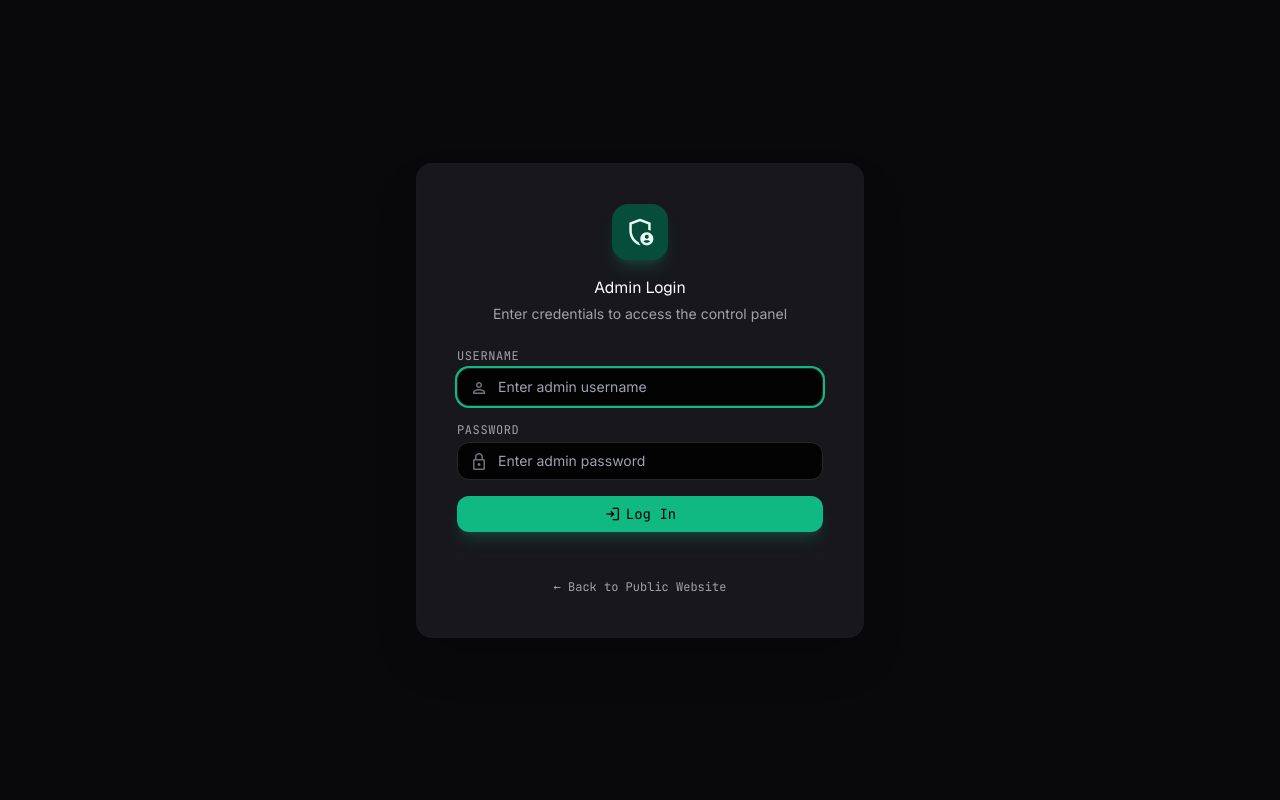
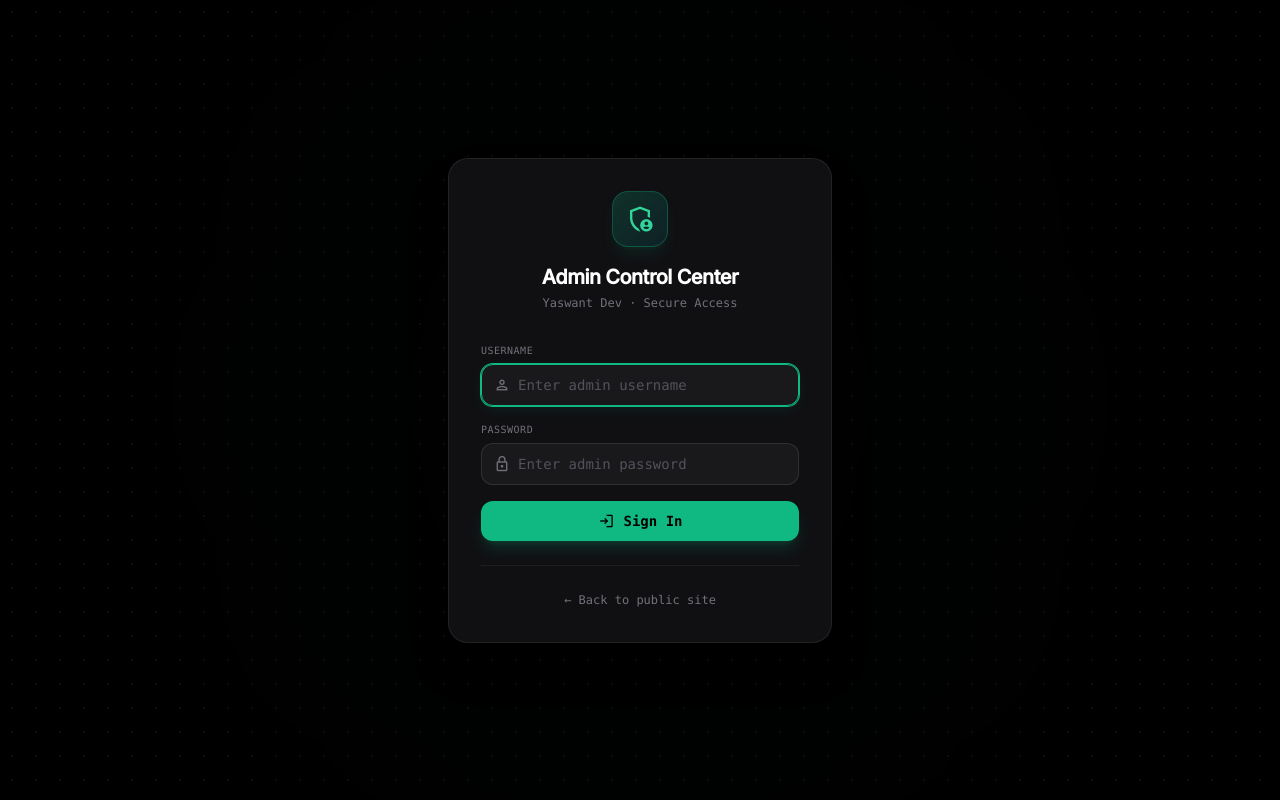
Before and after one commit to yaswantpandey/yaswant-dev, a PHP site: page /stitch_engihub_os/admin_login.php in a window 1280 px wide. Run offline with PHP 8.4, Linux system fonts and the light colour scheme; some libraries are stand-ins or nearby versions.

Commit message:
update admin page

```diff
--- a/admin_login.php
+++ b/admin_login.php
@@ -10,9 +10,10 @@ if (!empty($_SESSION['admin_logged_in'])) {
   exit;
 }
 
-$error = '';
-if (!empty($_GET['timeout'])) {
-  $error = 'Your admin session expired due to inactivity. Please log in again.';
+$error   = '';
+$timeout = !empty($_GET['timeout']);
+if ($timeout) {
+  $error = 'Session expired due to inactivity. Please log in again.';
 }
 
 if ($_SERVER['REQUEST_METHOD'] === 'POST') {
@@ -20,77 +21,111 @@ if ($_SERVER['REQUEST_METHOD'] === 'POST') {
   $password = trim($_POST['password'] ?? '');
 
   if ($username === ADMIN_USER && $password === ADMIN_PASS) {
+    session_regenerate_id(true);
     $_SESSION['admin_logged_in'] = true;
-    $_SESSION['admin_user'] = $username;
-    $_SESSION['last_activity'] = time();
+    $_SESSION['admin_user']      = $username;
+    $_SESSION['last_activity']   = time();
     header('Location: admin.php');
     exit;
   } else {
-    $error = 'Invalid admin username or password';
+    $error = 'Invalid admin username or password.';
   }
 }
 
 nexus_head(
   'Admin Login — Yaswant Dev',
-  'Secure login portal for Yaswant Dev platform administration.',
-  'admin login, yaswant dev admin portal',
+  'Secure admin login portal for Yaswant Dev platform.',
+  'admin login, yaswant dev admin',
   'https://yaswant.co.in/admin_login.php'
 );
 ?>
-<div class="min-h-screen flex items-center justify-center bg-surface p-md">
-  <div class="w-full max-w-md bg-surface-container-high rounded-2xl p-xl shadow-2xl border border-outline-variant/20">
-    <div class="text-center mb-lg">
-      <div
-        class="w-14 h-14 rounded-2xl bg-primary-container text-on-primary-container flex items-center justify-center mx-auto mb-md shadow-lg shadow-primary/20">
-        <span class="material-symbols-outlined text-[32px]" aria-hidden="true">admin_panel_settings</span>
+<style>
+  body { background: #09090b; }
+  .login-card {
+    background: rgba(18,18,22,0.9);
+    border: 1px solid rgba(255,255,255,0.08);
+    border-radius: 1.25rem;
+  }
+  .login-input {
+    background: rgba(255,255,255,0.04);
+    border: 1px solid rgba(255,255,255,0.10);
+    border-radius: 0.75rem;
+    color: #f4f4f5;
+    transition: border-color 0.2s ease, box-shadow 0.2s ease;
+  }
+  .login-input:focus {
+    outline: none;
+    border-color: #10b981;
+    box-shadow: 0 0 0 1px #10b981, 0 4px 16px -4px rgba(16,185,129,0.15);
+  }
+  .login-input::placeholder { color: #52525b; }
+  .dot-grid {
+    background-image: radial-gradient(rgba(255,255,255,0.05) 1px, transparent 1px);
+    background-size: 24px 24px;
+  }
+</style>
+
+<div class="min-h-screen flex items-center justify-center dot-grid p-4">
+
+  <!-- Ambient Glow -->
+  <div class="fixed top-1/2 left-1/2 -translate-x-1/2 -translate-y-1/2 w-[600px] h-[600px] rounded-full blur-[200px] pointer-events-none"
+    style="background: radial-gradient(circle, rgba(16,185,129,0.06) 0%, transparent 70%);"></div>
+
+  <div class="login-card w-full max-w-sm p-8 shadow-2xl relative">
+
+    <!-- Logo / Icon -->
+    <div class="text-center mb-8">
+      <div class="w-14 h-14 rounded-2xl bg-gradient-to-br from-emerald-500/20 to-cyan-500/10 border border-emerald-500/30 flex items-center justify-center mx-auto mb-4 shadow-lg shadow-emerald-500/10">
+        <span class="material-symbols-outlined text-emerald-400 text-[30px]">admin_panel_settings</span>
       </div>
-      <h1 class="font-display-lg text-headline-md text-on-surface">Admin Login</h1>
-      <p class="text-sm text-on-surface-variant mt-xs">Enter credentials to access the control panel</p>
+      <h1 class="text-xl font-black text-white tracking-tight">Admin Control Center</h1>
+      <p class="text-xs text-zinc-500 font-mono mt-1">Yaswant Dev · Secure Access</p>
     </div>
 
+    <!-- Error / Timeout Banner -->
     <?php if ($error): ?>
-      <div
-        class="bg-error-container text-on-error-container px-md py-sm rounded-xl text-sm mb-md flex items-center gap-xs">
-        <span class="material-symbols-outlined text-[18px]">error</span>
-        <span><?= htmlspecialchars($error) ?></span>
+      <div class="mb-5 flex items-center gap-2.5 px-4 py-3 rounded-xl bg-red-500/10 border border-red-500/25 text-red-400 text-xs font-mono">
+        <span class="material-symbols-outlined text-[16px] shrink-0">error</span>
+        <?= htmlspecialchars($error) ?>
       </div>
     <?php endif; ?>
 
-    <form method="POST" action="admin_login.php" class="space-y-md">
+    <!-- Login Form -->
+    <form method="POST" action="admin_login.php" class="space-y-4">
+
       <div>
-        <label for="username"
-          class="block text-xs font-label-sm uppercase tracking-wider text-on-surface-variant mb-xs">Username</label>
+        <label for="username" class="block text-[10px] font-mono uppercase tracking-wider text-zinc-500 mb-1.5">Username</label>
         <div class="relative">
-          <span class="material-symbols-outlined absolute left-3 top-2.5 text-outline text-[20px]"
-            aria-hidden="true">person</span>
-          <input id="username" name="username" type="text" required autofocus placeholder="Enter admin username"
-            class="w-full bg-surface-container-lowest border border-outline-variant rounded-xl pl-10 pr-md py-sm text-on-surface text-sm focus:outline-none focus:ring-2 ring-primary" />
+          <span class="material-symbols-outlined absolute left-3 top-1/2 -translate-y-1/2 text-zinc-500 text-[18px]">person</span>
+          <input id="username" name="username" type="text" required autofocus
+            placeholder="Enter admin username"
+            class="login-input w-full pl-9 pr-4 py-2.5 text-sm font-mono" />
         </div>
       </div>
 
       <div>
-        <label for="password"
-          class="block text-xs font-label-sm uppercase tracking-wider text-on-surface-variant mb-xs">Password</label>
+        <label for="password" class="block text-[10px] font-mono uppercase tracking-wider text-zinc-500 mb-1.5">Password</label>
         <div class="relative">
-          <span class="material-symbols-outlined absolute left-3 top-2.5 text-outline text-[20px]"
-            aria-hidden="true">lock</span>
-          <input id="password" name="password" type="password" required placeholder="Enter admin password"
-            class="w-full bg-surface-container-lowest border border-outline-variant rounded-xl pl-10 pr-md py-sm text-on-surface text-sm focus:outline-none focus:ring-2 ring-primary" />
+          <span class="material-symbols-outlined absolute left-3 top-1/2 -translate-y-1/2 text-zinc-500 text-[18px]">lock</span>
+          <input id="password" name="password" type="password" required
+            placeholder="Enter admin password"
+            class="login-input w-full pl-9 pr-4 py-2.5 text-sm font-mono" />
         </div>
       </div>
 
       <button type="submit"
-        class="w-full bg-primary hover:bg-primary-fixed text-on-primary py-sm rounded-xl font-label-sm text-sm transition-all shadow-lg shadow-primary/20 flex items-center justify-center gap-xs">
-        <span class="material-symbols-outlined text-[18px]">login</span> Log In
+        class="w-full bg-emerald-500 hover:bg-emerald-400 text-black py-2.5 rounded-xl font-mono font-bold text-sm transition-all active:scale-95 shadow-lg shadow-emerald-500/20 flex items-center justify-center gap-2 mt-2">
+        <span class="material-symbols-outlined text-[18px]">login</span>
+        Sign In
       </button>
     </form>
 
-    <div class="mt-lg text-center border-t border-outline-variant/10 pt-md">
-      <a href="index.php" class="text-xs text-on-surface-variant hover:text-primary transition-colors font-label-sm">←
-        Back to Public Website</a>
+    <div class="mt-6 text-center border-t border-white/[0.06] pt-5">
+      <a href="<?= URL_HOME ?>" class="text-xs text-zinc-500 hover:text-zinc-300 transition-colors font-mono">
+        ← Back to public site
+      </a>
     </div>
   </div>
 </div>
 </body>
-
 </html>
--- a/config.php
+++ b/config.php
@@ -39,6 +39,7 @@ if ($isLocal) {
     define('URL_DASHBOARD',   SITE_URL . '/dashboard.php');
     define('URL_SEARCH',      SITE_URL . '/search.php');
     define('URL_IMAGE',       SITE_URL . '/image/index.php');
+    define('URL_ADMIN',       SITE_URL . '/admin.php');
 } else {
     define('URL_HOME',        'https://yaswant.co.in');
     define('URL_RESUME',      'https://resume.yaswant.co.in');
@@ -51,6 +52,7 @@ if ($isLocal) {
     define('URL_DASHBOARD',   'https://yaswant.co.in/dashboard.php');
     define('URL_SEARCH',      'https://yaswant.co.in/search.php');
     define('URL_IMAGE',       'https://image.yaswant.co.in');
+    define('URL_ADMIN',       'https://yaswant.co.in/admin.php');
 }
 
 // ─── Subdomain Detection ──────────────────────────────────────────────────────
--- a/includes/data.php
+++ b/includes/data.php
@@ -8,7 +8,7 @@ if (!function_exists('get_resources')) {
     {
         try {
             $pdo = get_db();
-            $stmt = $pdo->query("SELECT id, branch, sem, type, title, by_author AS `by`, file_size AS size, color FROM resources ORDER BY id DESC");
+            $stmt = $pdo->query("SELECT id, branch, sem, type, title, by_author AS `by`, file_size AS size, color, download_url AS url FROM resources ORDER BY id DESC");
             return $stmt->fetchAll();
         } catch (Exception $e) {
             error_log("Error fetching resources: " . $e->getMessage());
```
Also changed, not shown: admin.php (+66 -12 lines), api/admin_action.php (+6 -4 lines).
